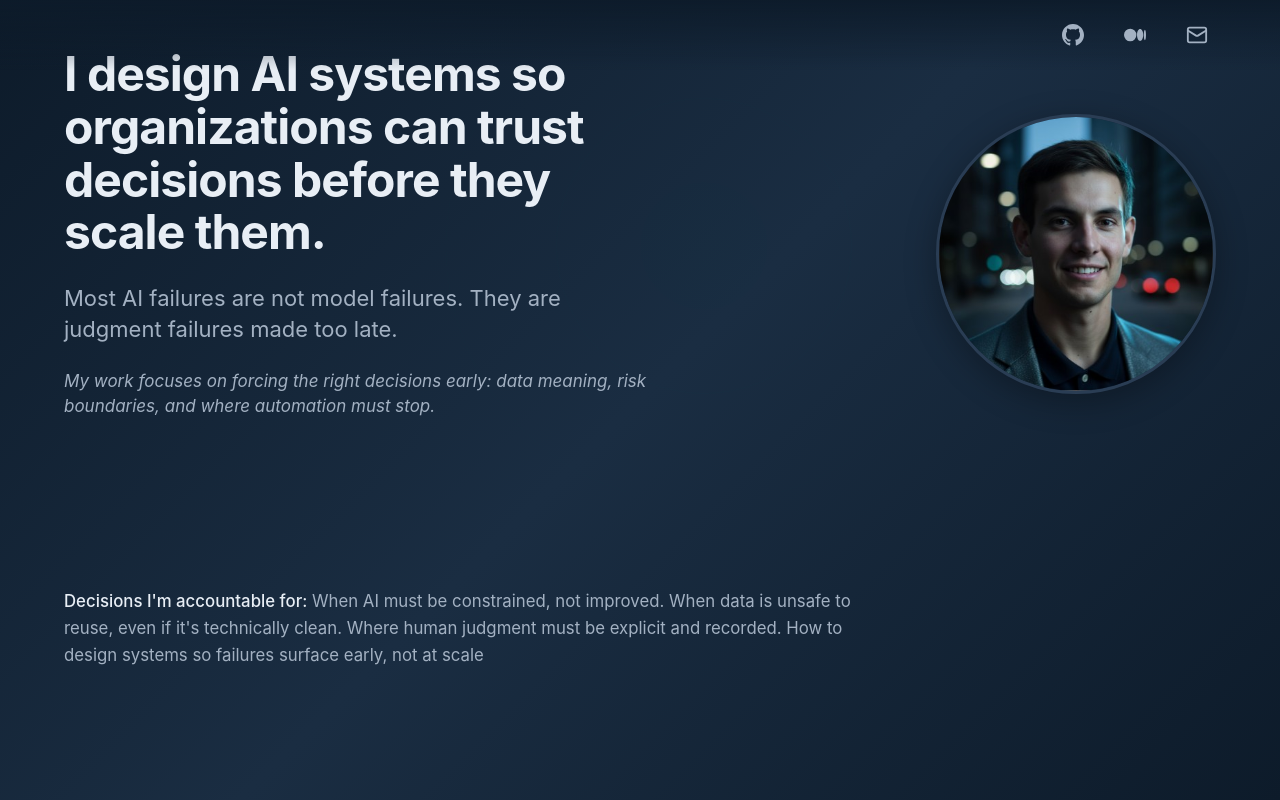
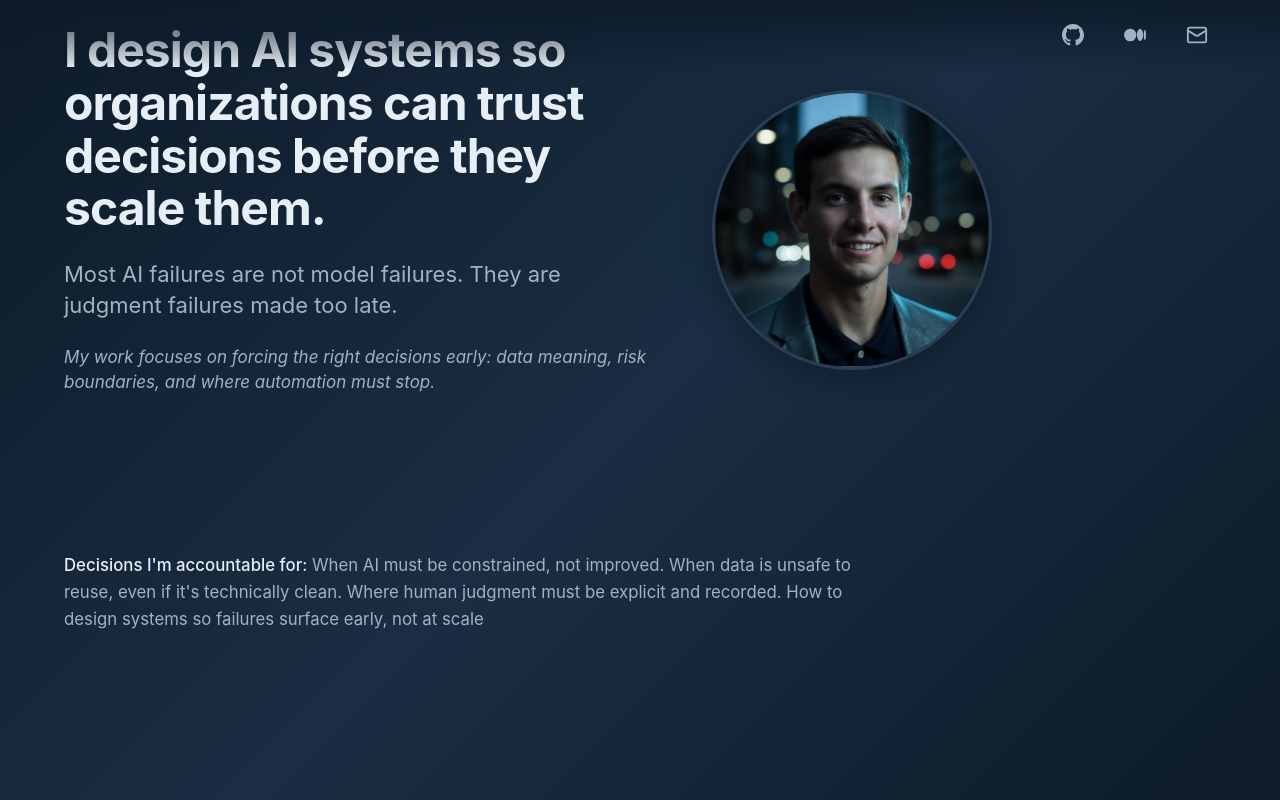
Before and after one commit to conorbliss-hash/conorbliss.github.io, a React (Vite) app: page /#/ in a window 1280 px wide. Shown: the top 800 px of the page. Built offline with nearby package versions, Linux system fonts and the light colour scheme.

Commit message:
Cut spacing in half, fix hero layout - image no longer floating

```diff
--- a/src/components/Assertions.css
+++ b/src/components/Assertions.css
@@ -1,5 +1,5 @@
 .assertions {
-  padding: 1.5rem 0;
+  padding: 0.75rem 0;
 }
 
 .assertions-title {
--- a/src/components/Boundaries.css
+++ b/src/components/Boundaries.css
@@ -1,5 +1,5 @@
 .boundaries {
-  padding: 1rem 0;
+  padding: 0.5rem 0;
   border-top: 1px solid var(--border);
 }
 
--- a/src/components/Hero.css
+++ b/src/components/Hero.css
@@ -2,7 +2,7 @@
   min-height: auto;
   display: flex;
   align-items: center;
-  padding: 3rem 0 1.5rem 0;
+  padding: 1.5rem 0 0.75rem 0;
   position: relative;
   overflow: hidden;
 }
@@ -32,8 +32,8 @@
 .hero-layout {
   display: flex;
   align-items: center;
-  justify-content: space-between;
-  gap: calc(var(--spacing-unit) * 8);
+  justify-content: flex-start;
+  gap: 3rem;
 }
 
 .hero-content {
--- a/src/components/JudgmentCalls.css
+++ b/src/components/JudgmentCalls.css
@@ -1,5 +1,5 @@
 .judgment-calls {
-  padding: 0.75rem 0;
+  padding: 0.5rem 0;
 }
 
 .judgment-calls-statement {
--- a/src/components/MarqueeProject.css
+++ b/src/components/MarqueeProject.css
@@ -1,6 +1,6 @@
 .marquee-project {
   position: relative;
-  padding: 1.5rem 0;
+  padding: 0.75rem 0;
   border-top: 1px solid var(--border-subtle);
 }
 
--- a/src/components/ProfessionalSystems.css
+++ b/src/components/ProfessionalSystems.css
@@ -1,5 +1,5 @@
 .professional-systems {
-  padding: 1.5rem 0;
+  padding: 0.75rem 0;
 }
 
 .professional-framing {
--- a/src/components/Writing.css
+++ b/src/components/Writing.css
@@ -1,5 +1,5 @@
 .writing {
-  padding: 1.5rem 0;
+  padding: 0.75rem 0;
   border-top: 1px solid var(--border);
 }
 
```
